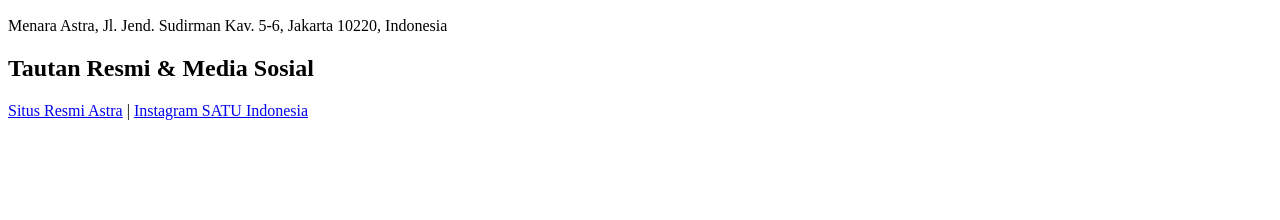
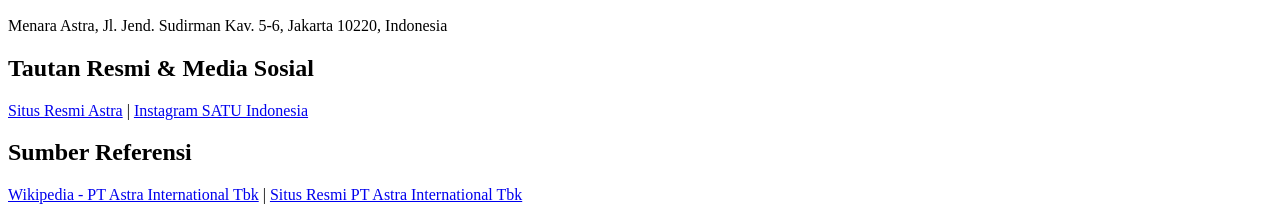
Before and after one commit to dustinalberttt/tugas-ekskul, a plain HTML site: page STS-PWD-FELIX-10_TKJ_1/index.html in a window 1280 px wide. Shown: the part 734-954 px from the top of the page. Before the commit the page ends 870 px from the top, so only its background shows below. Drawn offline with Linux system fonts and the light colour scheme.

```diff
--- a/STS-PWD-FELIX-10_TKJ_1/index.html
+++ b/STS-PWD-FELIX-10_TKJ_1/index.html
@@ -60,5 +60,13 @@
             <a href="https://www.instagram.com/satu_indonesia/" target="_blank">Instagram SATU Indonesia</a>
         </p>
     </section>
+
+    <footer>
+        <h2>Sumber Referensi</h2>
+        <p>
+            <a href="https://en.wikipedia.org/wiki/Astra_International" target="_blank">Wikipedia - PT Astra International Tbk</a> |
+            <a href="https://www.astra.co.id/" target="_blank">Situs Resmi PT Astra International Tbk</a>
+        </p>
+    </footer>
 </body>
 </html>
```
